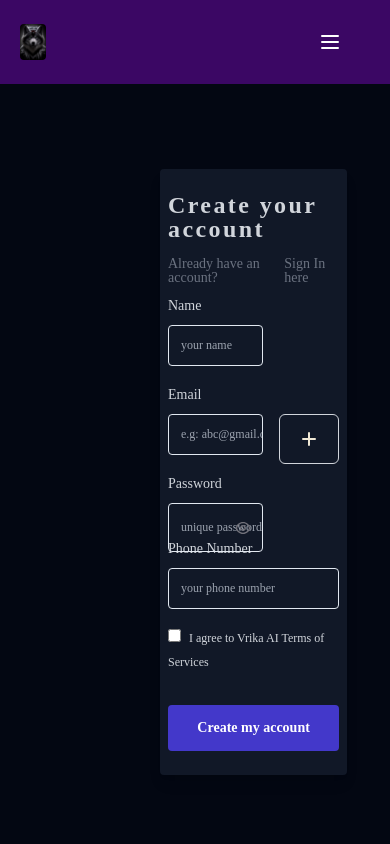
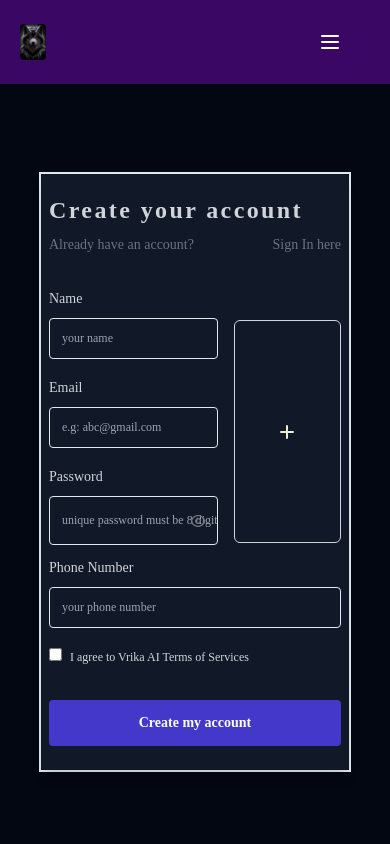
Before and after one commit to Prashantkry/Vrika-AI, a React (Vite) app in the folder client/: page /signUp in a window 390 px wide. Shown: the top 844 px of the page. Built offline with nearby package versions, Linux system fonts and the light colour scheme; a web font is replaced by a local one.

Commit message:
made sign up page responsive

```diff
--- a/client/src/App.css
+++ b/client/src/App.css
@@ -361,6 +361,18 @@ input[type="number"]::-webkit-outer-spin-button {
     width: 100%;
     height: 50vh;
   }
+  /* ! sign up page  */
+  .mainDivSignUp2 {
+    width: 80%;
+    height: auto;
+  }
+  .mainDivSignUp {
+    width: 100%;
+    height: auto;
+  }
+  .profileSignUpImg {
+    height: 35vh;
+  }
 }
 
 /* lg */
@@ -468,6 +480,19 @@ input[type="number"]::-webkit-outer-spin-button {
   .companyS {
     width: 100%;
     /* border: 2px rgb(19, 151, 15) solid; */
+  }
+
+  /* ! sign up page  */
+  .mainDivSignUp2 {
+    width: 80%;
+    height: auto;
+  }
+  .mainDivSignUp {
+    width: 100%;
+    height: auto;
+  }
+  .profileSignUpImg {
+    height: 35vh;
   }
 }
 
@@ -586,6 +611,19 @@ input[type="number"]::-webkit-outer-spin-button {
   .companyS {
     width: 100%;
     /* border: 2px rgb(19, 151, 15) solid; */
+  }
+
+  /* ! sign up page  */
+  .mainDivSignUp2 {
+    width: 80%;
+    height: auto;
+  }
+  .mainDivSignUp {
+    width: 100%;
+    height: auto;
+  }
+  .profileSignUpImg {
+    height: 35vh;
   }
 }
 
@@ -874,4 +912,17 @@ input[type="number"]::-webkit-outer-spin-button {
     width: 100%;
     /* border: 2px rgb(19, 151, 15) solid; */
   }
+
+  /* ! sign up page  */
+  .mainDivSignUp2 {
+    width: 80%;
+    height: auto;
+  }
+  .mainDivSignUp {
+    width: 100%;
+    height: auto;
+  }
+  .profileSignUpImg {
+    height: 35vh;
+  }
 }
--- a/client/src/pages/SignUp.jsx
+++ b/client/src/pages/SignUp.jsx
@@ -70,9 +70,9 @@ export default function SignUpPage() {
   return (
     <>
       <ToastContainer />
-      <div className="bg-gray-950 h-[92vh] flex items-center justify-around border-0 px-40 py-[3vh] signUp">
-        <div className="w-[60vw] md:flex items-center justify-center border-0">
-          <div className="bg-gray-900 w-[80%] h-full shadow-lg rounded lg:px-10 sm:px-6 sm:py-10 px-2 py-6">
+      <div className="bg-gray-950 h-[92vh] flex items-center justify-around border-0">
+        <div className="w-[60vw] mainDivSignUp2 md:flex items-center justify-center border-2">
+          <div className="bg-gray-900 w-[80%] mainDivSignUp h-full shadow-lg rounded px-2 py-6">
             <p
               tabIndex={0}
               className="focus:outline-none tracking-widest text-2xl font-bold leading-6 text-gray-300"
@@ -180,8 +180,8 @@ export default function SignUpPage() {
                 </div>
               </div>
               {/* profile img */}
-              <div className="border-0 flex flex-col items-center justify-center w-[38vw] m-4 mb-0 mr-0 mt-6 pb-4 py-8 lg:h-[34vh]">
-                <div className="border border-gray-300 w-full flex items-center justify-center p-3 rounded-md lg:h-[90%]">
+              <div className="border-0 flex flex-col items-center justify-center w-[38vw] m-4 mb-0 mr-0 mt-6 pb-4 py-8 profileSignUpImg lg:h-[34vh]">
+                <div className="border border-gray-300 w-full flex items-center justify-center p-3 rounded-md h-[90%]">
                   {!selectedImage && (
                     <>
                       <label htmlFor="filePicker" className="cursor-pointer">
```
